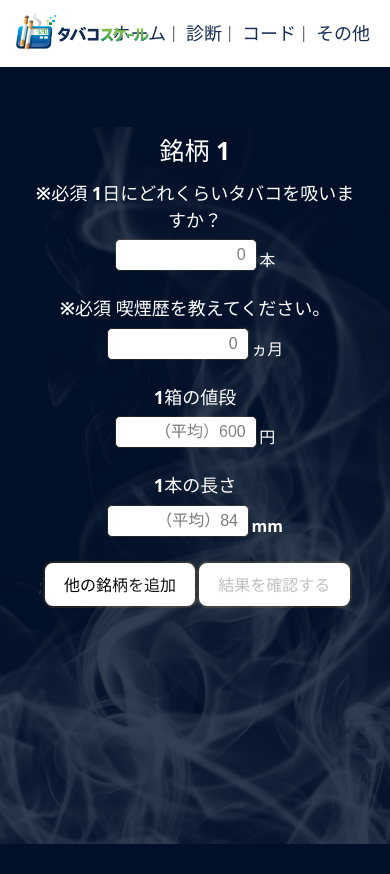
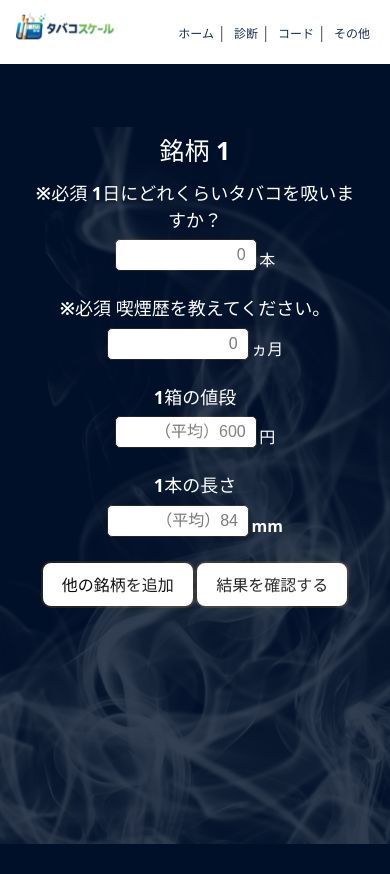
Before and after one commit to KOHAKU1522/TabacoScale, a React (Vite) app: page /diagnosis in a window 390 px wide. Built offline with nearby package versions, Linux system fonts and the light colour scheme.

Commit message:
fix visuals for phone

```diff
--- a/src/components/Button/Button.module.css
+++ b/src/components/Button/Button.module.css
@@ -4,6 +4,7 @@
     background-color: var(--white);
     font-weight: bold;
     text-align: center;
+    color: var(--darkBlack);
 
     &.hogeButton {
         margin: 0;
--- a/src/components/Codes/Codes.module.css
+++ b/src/components/Codes/Codes.module.css
@@ -13,7 +13,7 @@ body {
 
 .codeTitle {
     border-radius: 5px;
-    font-size: 16px;
+    font-size: 8px;
     display: inline-block;
     background: var(--darkBlack);
     color: var(--white);
@@ -23,7 +23,7 @@ body {
 
 .codeSentence {
     border-radius: 8px;
-    font-size: 10px;
+    font-size: 4px;
     background: var(--darkBlack);
     color: var(--white);
     padding: 2px 10px;
--- a/src/components/Header/Header.module.css
+++ b/src/components/Header/Header.module.css
@@ -6,11 +6,12 @@
 
 .logoImg {
     width: auto;
-    height: 38px;
+    height: 28px;
     position: fixed;
     left: 0;
     z-index: 10;
     margin: 12px 16px;
+    align-items: center;
 }
 
 ul {
@@ -42,7 +43,7 @@ li:not(:last-child)::after {
     text-decoration: none;
     color: var(--navy);
     font-weight: bold;
-    font-size: 18px;
+    font-size: 12px;
 }
 
 .link:hover {
--- a/src/components/Input/Input.module.css
+++ b/src/components/Input/Input.module.css
@@ -7,6 +7,7 @@
     text-align: center;
     margin: 0;
     padding: 0;
+    background-color: var(--white);
 
     &.numberInput {
         text-align: right;
--- a/src/components/Introduction/Introduction.jsx
+++ b/src/components/Introduction/Introduction.jsx
@@ -23,7 +23,9 @@ export default function Introduction() {
 
 数字で見ると、意外と驚くかもしれません。`}
                 </pre>
-                <Link className={styles.link} to={ROUTES.DIAGNOSIS}>さっそく診断を開始する</Link>
+                <Link className={styles.link} to={ROUTES.DIAGNOSIS}
+                style={{ fontSize: "14px" }}
+                >さっそく診断を開始する</Link>
             </div>
         </>
     )
--- a/src/components/Introduction/Introduction.module.css
+++ b/src/components/Introduction/Introduction.module.css
@@ -8,13 +8,14 @@
 
 .title {
     color: var(--white);
-    font-size: 33px;
+    font-size: 24px;
 }
 
 .text {
     color: var(--white);
     font-weight: bold;
     padding: 0 0 8px;
+    font-size: 11px;
 }
 
 .link {
--- a/src/index.css
+++ b/src/index.css
@@ -58,7 +58,7 @@ h3 {
 }
 
 h4 {
-  font-size: 18px;
+  font-size: 14px;
   color: var(--white);
   background-color: var(--darkBlack);
   padding: 10px 15px;
--- a/src/pages/DiagnosisPage.jsx
+++ b/src/pages/DiagnosisPage.jsx
@@ -72,7 +72,7 @@ export default function DiagnosisPage() {
             </Question>
           ))}
         </div>
-      ))};
+      ))}
 
       <Button
         onClick={() => handleAddBrand()}
```
